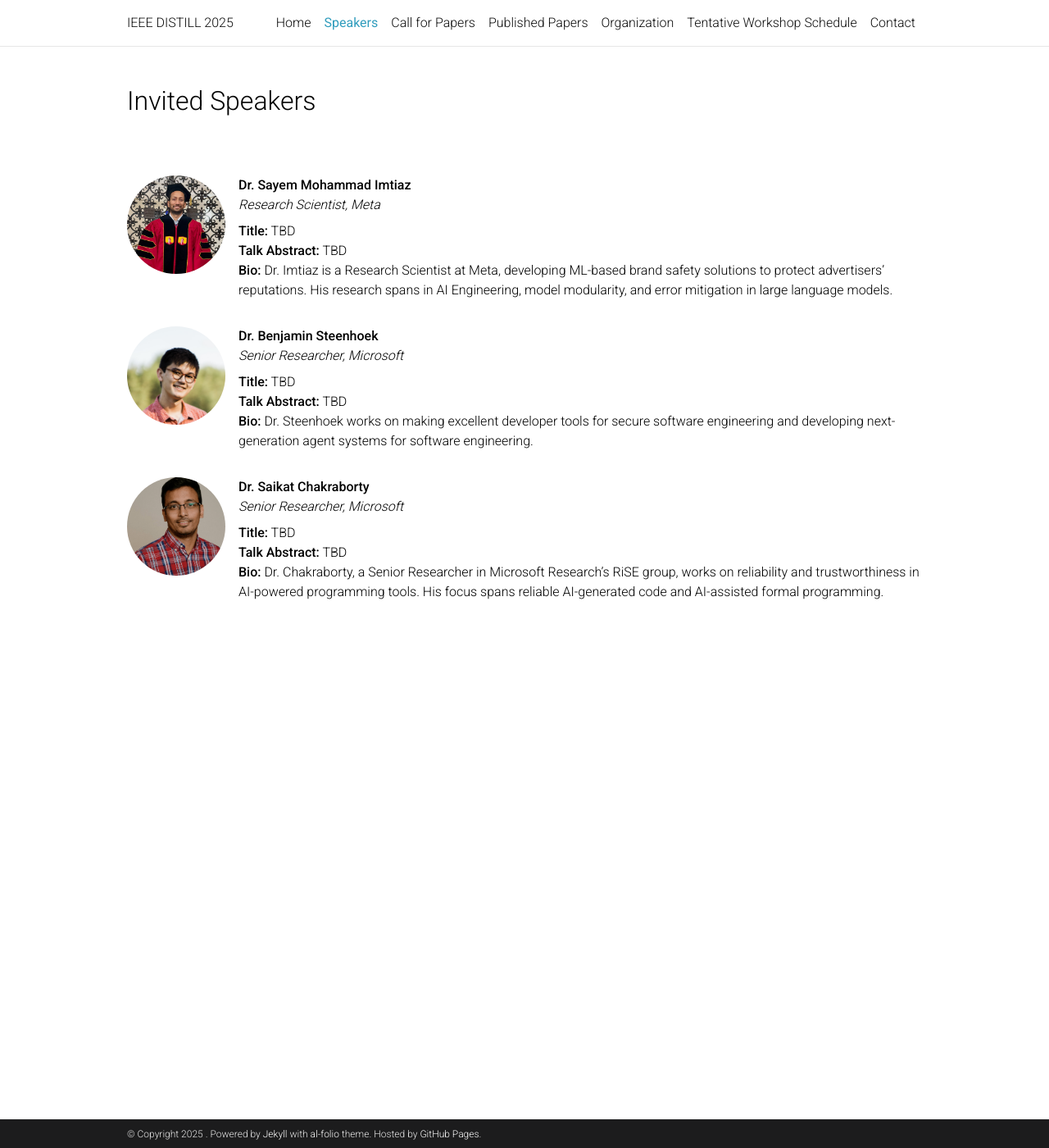
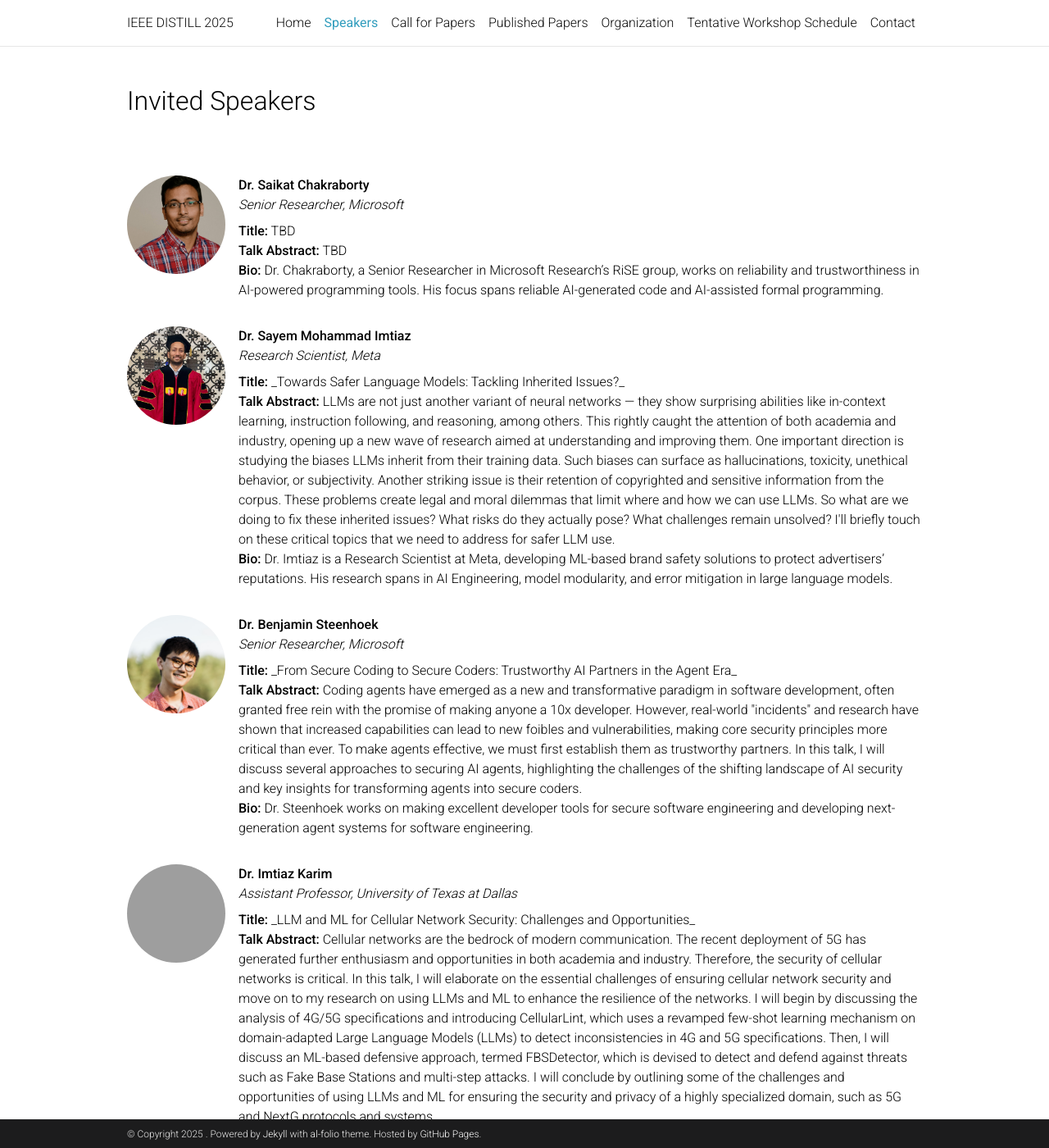
Before and after one commit to ieeedistill/ieeedistill.github.io, a Jekyll site: the page built from _pages/speakers.md, in a window 1280 px wide and 1400 px high. Shown: the whole window at 82% size. Built offline with Jekyll 4.4.1, drawn with Linux system fonts in a browser that asks for light colours; comment, search, counter and statistics services are not loaded; a style sheet for code colours, icons or effects is not loaded; some of the changed text lies outside the part shown; grey boxes are pictures that could not be loaded.

Commit message:
Update speakers.md

```diff
--- a/_pages/speakers.md
+++ b/_pages/speakers.md
@@ -11,38 +11,6 @@ nav_order: 2
 <br /><br />
 
 <div class="team-container" style="display: flex; flex-direction: column; gap: 2rem;">
-
-  <!-- Speaker: Dr. Sayem Mohammad Imtiaz -->
-  <div class="team-member" style="display: flex; align-items: flex-start; gap: 1rem;">
-    <img
-      src="{{ '/assets/img/speakers/Sayem.jpg' | relative_url }}"
-      alt="Dr. Sayem Mohammad Imtiaz"
-      style="width: 120px; height: 120px; object-fit: cover; border-radius: 50%; flex-shrink: 0;"
-    />
-    <div class="speaker-info" style="text-align: left;">
-      <p style="margin: 0;"><strong>Dr. Sayem Mohammad Imtiaz</strong></p>
-      <p style="margin: 0 0 0.5rem;"><em>Research Scientist, Meta</em></p>
-      <p style="margin: 0;"><strong>Title:</strong> TBD</p>
-      <p style="margin: 0;"><strong>Talk Abstract:</strong> TBD</p>
-      <p style="margin: 0;"><strong>Bio:</strong> Dr. Imtiaz is a Research Scientist at Meta, developing ML-based brand safety solutions to protect advertisers’ reputations. His research spans in AI Engineering, model modularity, and error mitigation in large language models.</p>
-    </div>
-  </div>
-
-  <!-- Speaker: Dr. Benjamin Steenhoek -->
-  <div class="team-member" style="display: flex; align-items: flex-start; gap: 1rem;">
-    <img
-      src="{{ '/assets/img/speakers/ben.png' | relative_url }}"
-      alt="Dr. Benjamin Steenhoek"
-      style="width: 120px; height: 120px; object-fit: cover; border-radius: 50%; flex-shrink: 0;"
-    />
-    <div class="speaker-info" style="text-align: left;">
-      <p style="margin: 0;"><strong>Dr. Benjamin Steenhoek</strong></p>
-      <p style="margin: 0 0 0.5rem;"><em>Senior Researcher, Microsoft</em></p>
-      <p style="margin: 0;"><strong>Title:</strong> TBD</p>
-      <p style="margin: 0;"><strong>Talk Abstract:</strong> TBD</p>
-      <p style="margin: 0;"><strong>Bio:</strong> Dr. Steenhoek works on making excellent developer tools for secure software engineering and developing next-generation agent systems for software engineering.</p>
-    </div>
-  </div>
 
   <!-- Speaker: Saikat Chakraborty -->
   <div class="team-member" style="display: flex; align-items: flex-start; gap: 1rem;">
@@ -60,4 +28,51 @@ nav_order: 2
     </div>
   </div>
 
+  <!-- Speaker: Dr. Sayem Mohammad Imtiaz -->
+  <div class="team-member" style="display: flex; align-items: flex-start; gap: 1rem;">
+    <img
+      src="{{ '/assets/img/speakers/Sayem.jpg' | relative_url }}"
+      alt="Dr. Sayem Mohammad Imtiaz"
+      style="width: 120px; height: 120px; object-fit: cover; border-radius: 50%; flex-shrink: 0;"
+    />
+    <div class="speaker-info" style="text-align: left;">
+      <p style="margin: 0;"><strong>Dr. Sayem Mohammad Imtiaz</strong></p>
+      <p style="margin: 0 0 0.5rem;"><em>Research Scientist, Meta</em></p>
+      <p style="margin: 0;"><strong>Title:</strong> _Towards Safer Language Models: Tackling Inherited Issues?_</p>
+      <p style="margin: 0;"><strong>Talk Abstract: </strong> LLMs are not just another variant of neural networks — they show surprising abilities like in-context learning, instruction following, and reasoning, among others. This rightly caught the attention of both academia and industry, opening up a new wave of research aimed at understanding and improving them. One important direction is studying the biases LLMs inherit from their training data. Such biases can surface as hallucinations, toxicity, unethical behavior, or subjectivity. Another striking issue is their retention of copyrighted and sensitive information from the corpus. These problems create legal and moral dilemmas that limit where and how we can use LLMs. So what are we doing to fix these inherited issues? What risks do they actually pose? What challenges remain unsolved? I'll briefly touch on these critical topics that we need to address for safer LLM use. </p>
+      <p style="margin: 0;"><strong>Bio:</strong> Dr. Imtiaz is a Research Scientist at Meta, developing ML-based brand safety solutions to protect advertisers’ reputations. His research spans in AI Engineering, model modularity, and error mitigation in large language models.</p>
+    </div>
+  </div>
+
+  <!-- Speaker: Dr. Benjamin Steenhoek -->
+  <div class="team-member" style="display: flex; align-items: flex-start; gap: 1rem;">
+    <img
+      src="{{ '/assets/img/speakers/ben.png' | relative_url }}"
+      alt="Dr. Benjamin Steenhoek"
+      style="width: 120px; height: 120px; object-fit: cover; border-radius: 50%; flex-shrink: 0;"
+    />
+    <div class="speaker-info" style="text-align: left;">
+      <p style="margin: 0;"><strong>Dr. Benjamin Steenhoek</strong></p>
+      <p style="margin: 0 0 0.5rem;"><em>Senior Researcher, Microsoft</em></p>
+      <p style="margin: 0;"><strong>Title:</strong> _From Secure Coding to Secure Coders: Trustworthy AI Partners in the Agent Era_ </p>
+      <p style="margin: 0;"><strong>Talk Abstract:</strong> Coding agents have emerged as a new and transformative paradigm in software development, often granted free rein with the promise of making anyone a 10x developer. However, real-world "incidents" and research have shown that increased capabilities can lead to new foibles and vulnerabilities, making core security principles more critical than ever. To make agents effective, we must first establish them as trustworthy partners. In this talk, I will discuss several approaches to securing AI agents, highlighting the challenges of the shifting landscape of AI security and key insights for transforming agents into secure coders. </p>
+      <p style="margin: 0;"><strong>Bio:</strong> Dr. Steenhoek works on making excellent developer tools for secure software engineering and developing next-generation agent systems for software engineering.</p>
+    </div>
+  </div>
+
+  <!-- Speaker: Imtiaz Karim -->
+  <div class="team-member" style="display: flex; align-items: flex-start; gap: 1rem;">
+    <img
+      src="{{ '/assets/img/speakers/imtiaz.jpg' | relative_url }}"
+      alt="Saikat Chakraborty"
+      style="width: 120px; height: 120px; object-fit: cover; border-radius: 50%; flex-shrink: 0;"
+    />
+    <div class="speaker-info" style="text-align: left;">
+      <p style="margin: 0;"><strong>Dr. Imtiaz Karim</strong></p>
+      <p style="margin: 0 0 0.5rem;"><em>Assistant Professor, University of Texas at Dallas</em></p>
+      <p style="margin: 0;"><strong>Title:</strong> _LLM and ML for Cellular Network Security: Challenges and Opportunities_</p>
+      <p style="margin: 0;"><strong>Talk Abstract:</strong> Cellular networks are the bedrock of modern communication. The recent deployment of 5G has generated further enthusiasm and opportunities in both academia and industry. Therefore, the security of cellular networks is critical. In this talk, I will elaborate on the essential challenges of ensuring cellular network security and move on to my research on using LLMs and ML to enhance the resilience of the networks. I will begin by discussing the analysis of 4G/5G specifications and introducing CellularLint, which uses a revamped few-shot learning mechanism on domain-adapted Large Language Models (LLMs) to detect inconsistencies in 4G and 5G specifications. Then, I will discuss an ML-based defensive approach, termed FBSDetector, which is devised to detect and defend against threats such as Fake Base Stations and multi-step attacks. I will conclude by outlining some of the challenges and opportunities of using LLMs and ML for ensuring the security and privacy of a highly specialized domain, such as 5G and NextG protocols and systems. </p>
+      <p style="margin: 0;"><strong>Bio:</strong> Dr. Imtiaz Karim is an Assistant Professor of Computer Science at the University of Texas at Dallas, where he leads the System and Network Security (SysNetS) lab. His research focuses on securing wireless communication protocols and developing AI-driven tools to ensure the reliability and security of current and next-generation network systems. Prior to UTD, he was a Postdoctoral Researcher at Purdue University, where he also earned his Ph.D. in Computer Science.</p>
+    </div>
+  </div>
 </div>
```
